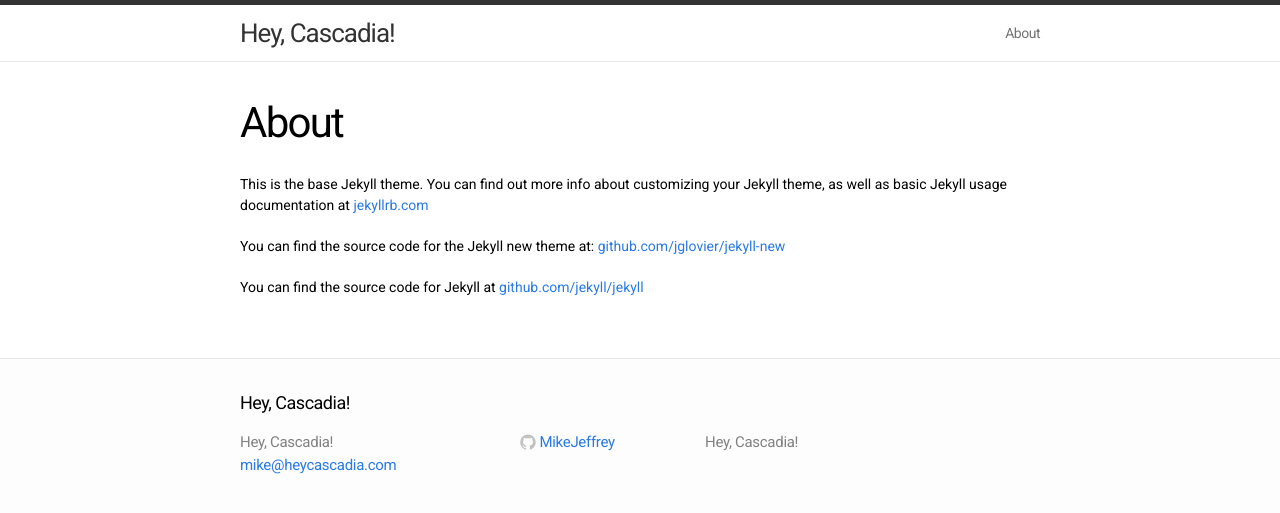
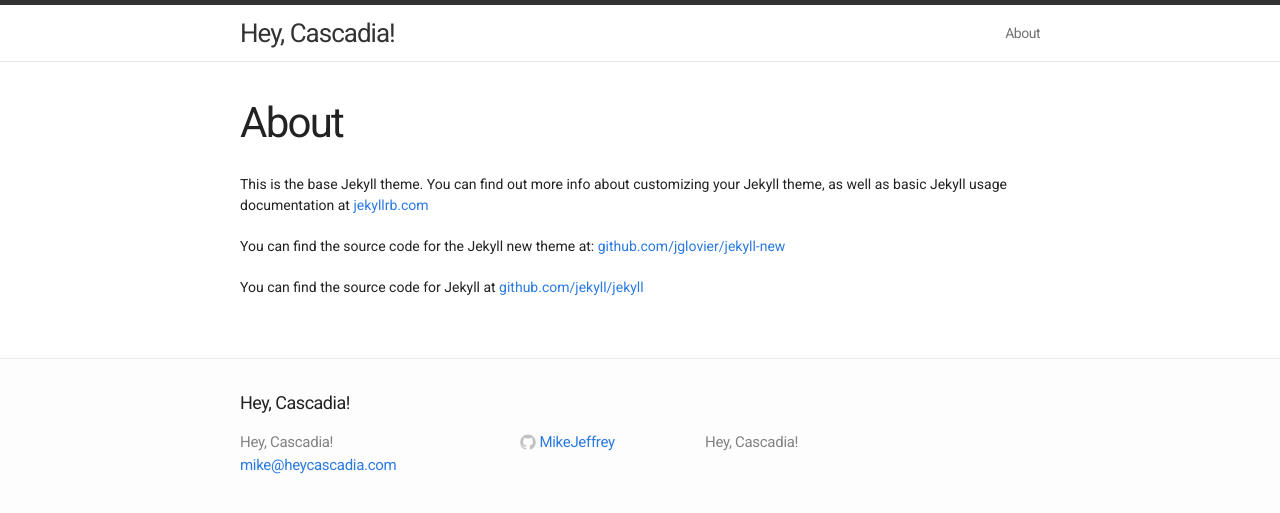
Before and after one commit to MikeJeffrey/heycascadia, a Jekyll site: the page built from about.md, in a window 1280 px wide. Shown: the top 513 px of the page. Built offline with Jekyll 4.4.1, drawn with Linux system fonts in a browser that asks for light colours.

Commit message:
Update main.css

```diff
--- a/css/main.css
+++ b/css/main.css
@@ -13,10 +13,12 @@
 
 body {
   font-family: Roboto, sans-serif;
+  color: #222;
   font-size: 14px;
   line-height: 1.5;
   font-weight: 400;
   background-color: #fdfdfd;
+  -webkit-font-smoothing: antialiased;
 }
 
 h1, h2, h3, h4, h5, h6 { font-size: 100%; font-weight: 400; }
```
